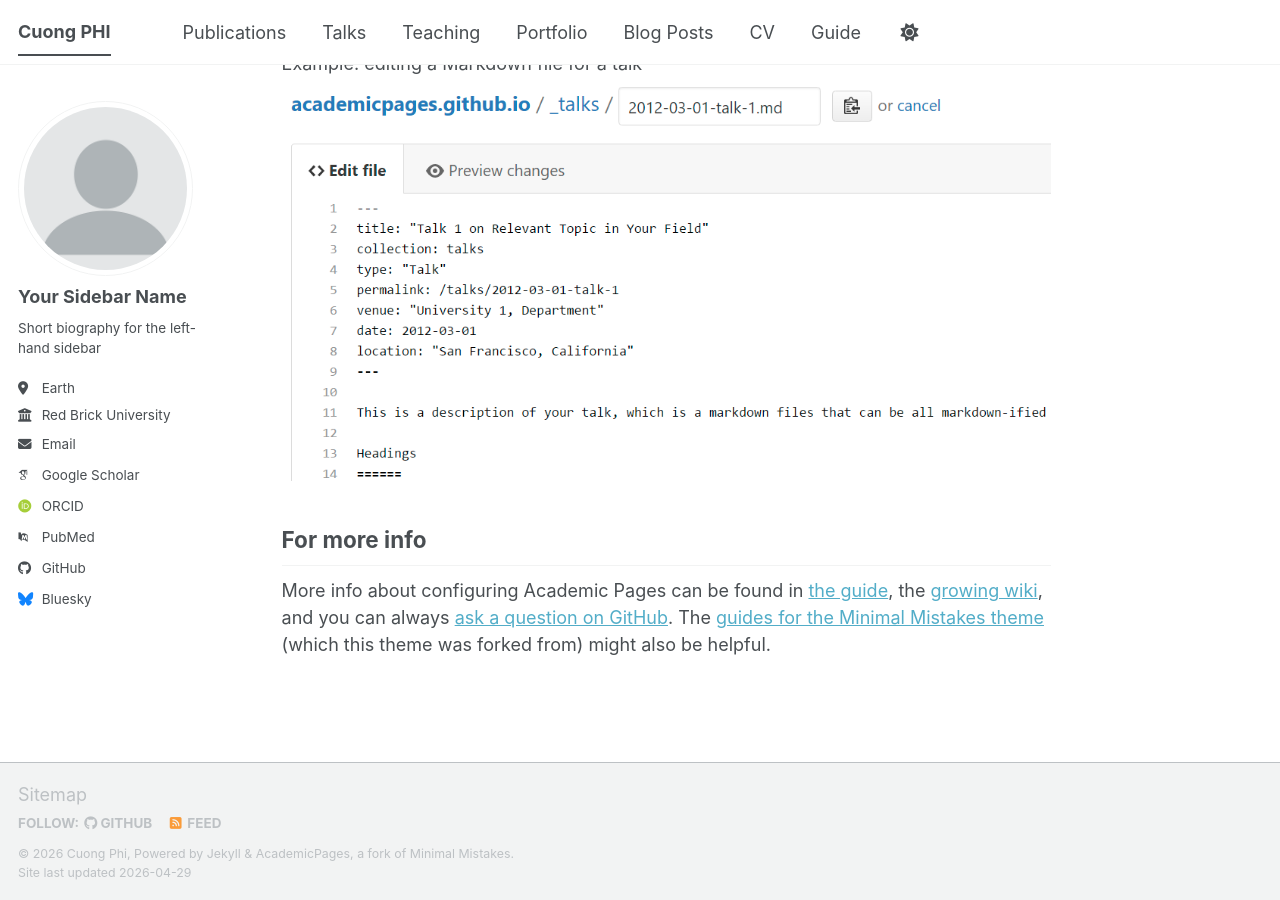
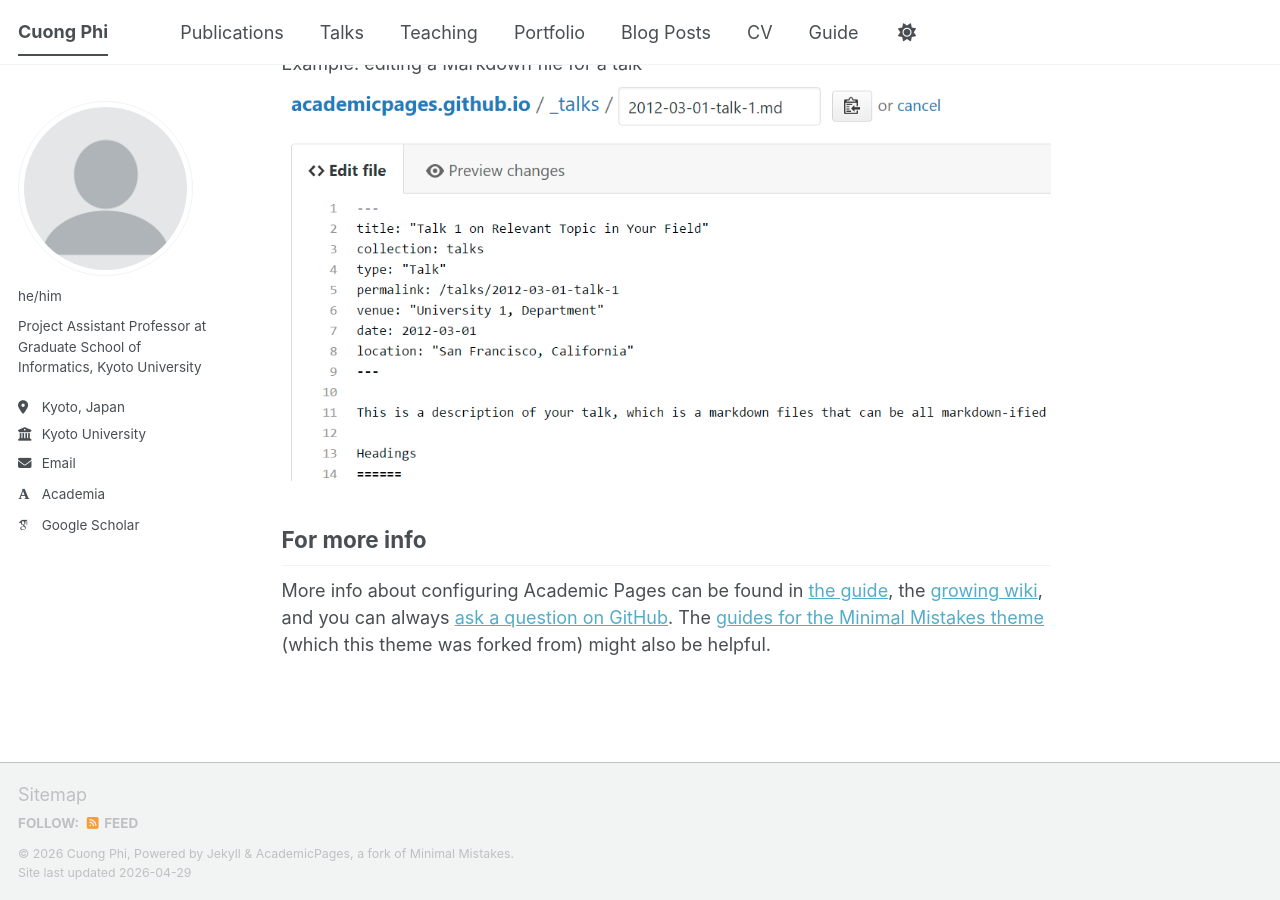
Before and after one commit to tcuongphi/tcuongphi.github.io, a Jekyll site: the page built from _pages/about.md, in a window 1280 px wide and 900 px high, scrolled down 2720 px. Built offline with Jekyll 4.4.1, drawn with Linux system fonts in a browser that asks for light colours; some web fonts are replaced; a script bundle is joined from its source files by our own code; library files that are not in the unit come from our copies.

Commit message:
add my info to config file

```diff
--- a/_config.yml
+++ b/_config.yml
@@ -9,7 +9,7 @@
 # Basic Site Settings
 locale                   : "en-US"
 site_theme               : "default" # The available themes options are "default", "air", "sunrise", "mint", "dirt" and "contrast"
-title                    : "Cuong PHI"
+title                    : "Cuong Phi"
 title_separator          : "-"
 name                     : &name "Cuong Phi"
 description              : &description "Cuong Phi's academic portfolio"   # Update this with a general description of your site, this is the default if not overridden by a page
@@ -24,63 +24,63 @@ repository               : "tcuongphi/tcuongphi.github.io"
 author:
   # Biographic information
   avatar           : "profile.png"
-  name             : "Your Sidebar Name"
-  pronouns         : # example: "she/her"
-  bio              : "Short biography for the left-hand sidebar"
-  location         : "Earth"
-  employer         : "Red Brick University"
+  name             : ""
+  pronouns         : "he/him"# example: "she/her"
+  bio              : "Project Assistant Professor at Graduate School of Informatics, Kyoto University"
+  location         : "Kyoto, Japan"
+  employer         : "Kyoto University"
   uri              : # URL
-  email            : "none@example.org"
+  email            : "phi.tiencuong.6i AT kyoto-u.ac.jp"
 
   # Academic websites
-  academia         : # URL
-  arxiv            : # URL - Update with the correct link to your profile
-  googlescholar    : "https://scholar.google.com/citations?user=PS_CX0AAAAAJ"
-  inspire-hep      : # URL
-  impactstory      : # URL
-  orcid            : "https://orcid.org/yourorcidurl"
-  semantic         : # URL
-  ssrn             : # URL
-  pubmed           : "https://www.ncbi.nlm.nih.gov/pubmed/?term=john+snow"
-  researchgate     : # URL
-  scopus           : # URL
-  zotero           : # URL
+  academia         : "https://ishiilab.jp/en/members.html"# URL
+#  arxiv            : # URL - Update with the correct link to your profile
+  googlescholar    : "https://scholar.google.com/citations?user=vycC5BMAAAAJ&hl=en"
+#  inspire-hep      : # URL
+#  impactstory      : # URL
+#  orcid            : "https://orcid.org/0009-0007-6275-8270"
+#  semantic         : # URL
+#  ssrn             : # URL
+#   pubmed           :
+#  researchgate     : # URL
+#  scopus           : # URL
+#  zotero           : # URL
 
 
   # Repositories and software development
-  bitbucket        : # Username - Update with your username on the site
-  codepen          : # Username
-  dribbble         : # Username
-  github           : "academicpages"
-  kaggle           : # Username
-  stackoverflow    : # User number or user number and name (i.e., use "1" or "1/jeff-atwood")
+#  bitbucket        : # Username - Update with your username on the site
+#  codepen          : # Username
+#  dribbble         : # Username
+#  github           : "academicpages"
+#  kaggle           : # Username
+#  stackoverflow    : # User number or user number and name (i.e., use "1" or "1/jeff-atwood")
 
   # Social media
-  artstation       : # Username
-  bluesky          : "bsky.app" # Replace this with you Bluesky username
-  facebook         : # Username
-  flickr           : # Username
-  foursquare       : # Username
-  goodreads        : # Username
-  google_plus      : # Username
-  keybase          : # Username
-  instagram        : # Username
-  lastfm           : # Username
-  linkedin         : # Username
-  mastodon         : # URL
-  medium           : # URL
-  pinterest        : # Username
-  soundcloud       : # Username
-  steam            : # Username
-  telegram         : # URL
-  tumblr           : # Username
-  twitter          : # Username for X / Twitter
-  vine             : # Username
-  weibo            : # Username
-  wikipedia        : # Username
-  xing             : # Username
-  youtube          : # Username
-  zhihu            : # Username
+#  artstation       : # Username
+#  bluesky          : "bsky.app" # Replace this with you Bluesky username
+#  facebook         : # Username
+#  flickr           : # Username
+#  foursquare       : # Username
+#  goodreads        : # Username
+#  google_plus      : # Username
+#  keybase          : # Username
+#  instagram        : # Username
+#  lastfm           : # Username
+#  linkedin         : # Username
+#  mastodon         : # URL
+#  medium           : # URL
+#  pinterest        : # Username
+#  soundcloud       : # Username
+#  steam            : # Username
+#  telegram         : # URL
+#  tumblr           : # Username
+#  twitter          : # Username for X / Twitter
+#  vine             : # Username
+#  weibo            : # Username
+#  wikipedia        : # Username
+#  xing             : # Username
+#  youtube          : # Username
+#  zhihu            : # Username
 
 # Publication Category - The following the list of publication categories and their headings
 publication_category:
@@ -129,28 +129,28 @@ atom_feed:
   path                   : # blank (default) uses feed.xml
 
 
-# SEO Related
-google_site_verification :
-bing_site_verification   :
-alexa_site_verification  :
-yandex_site_verification :
+## SEO Related
+#google_site_verification :
+#bing_site_verification   :
+#alexa_site_verification  :
+#yandex_site_verification :
 
 
 # Social Sharing
-twitter:
-  username               : &twitter
-facebook:
-  username               :
-  app_id                 :
-  publisher              :
-og_image                 :  # Social media default site image
-og_description           :  # Social media default site image description
-# For specifying social profiles
-# - https://developers.google.com/structured-data/customize/social-profiles
-social:
-  type                   : # Person or Organization (defaults to Person)
-  name                   : # If the user or organization name differs from the site's name
-  links: # An array of links to social media profiles
+#twitter:
+#  username               : &twitter
+#facebook:
+#  username               :
+#  app_id                 :
+#  publisher              :
+#og_image                 :  # Social media default site image
+#og_description           :  # Social media default site image description
+## For specifying social profiles
+## - https://developers.google.com/structured-data/customize/social-profiles
+#social:
+#  type                   : # Person or Organization (defaults to Person)
+#  name                   : # If the user or organization name differs from the site's name
+#  links: # An array of links to social media profiles
 
 
 # Analytics
```
